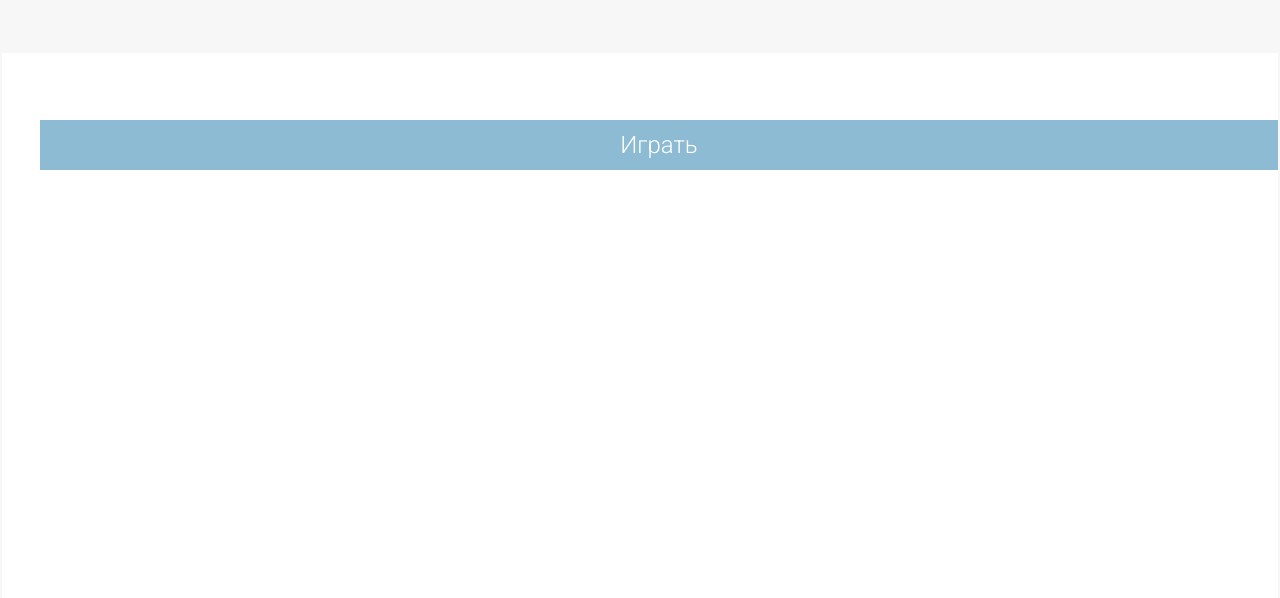
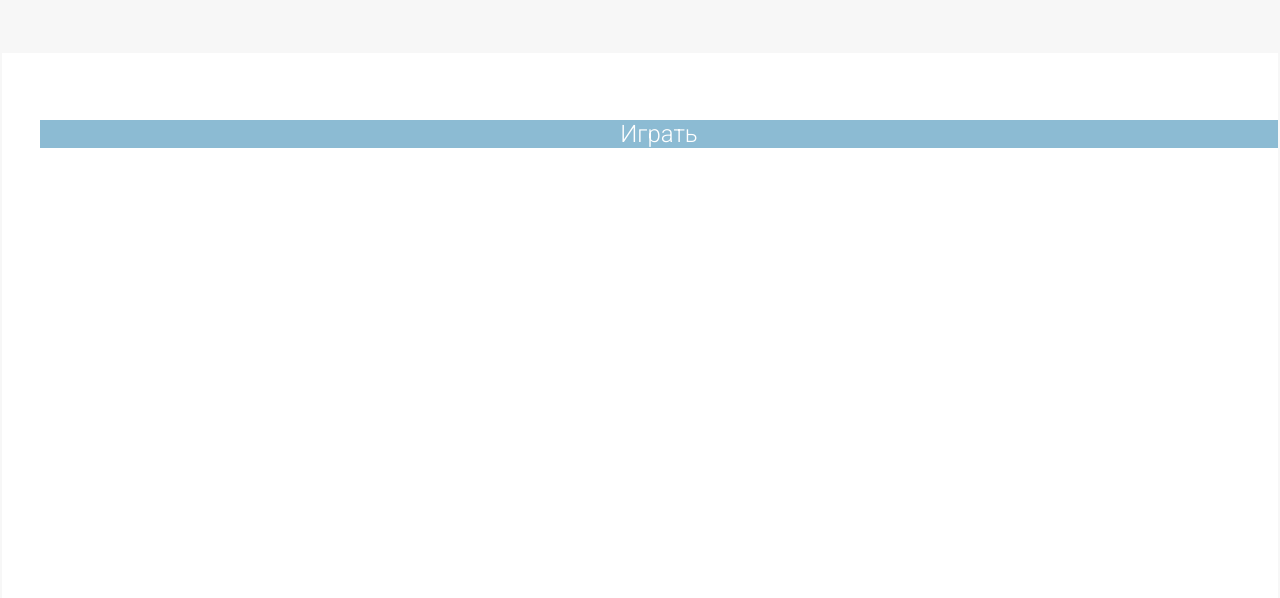
Before and after one commit to VPres/vpres.github.io, a plain HTML site: page games/ridd2.0.html in a window 1280 px wide. Shown: the part 202-800 px from the top of the page. Drawn offline with Linux system fonts and the light colour scheme.

Commit message:
кнопку подправил

```diff
--- a/style.css
+++ b/style.css
@@ -147,7 +147,7 @@ body {
     text-align: center;
     text-decoration: none;
     margin-top: 30px;
-    padding:11px 51px;
+    padding:0px 51px;
 }
 
 #content #box a:hover {
```
